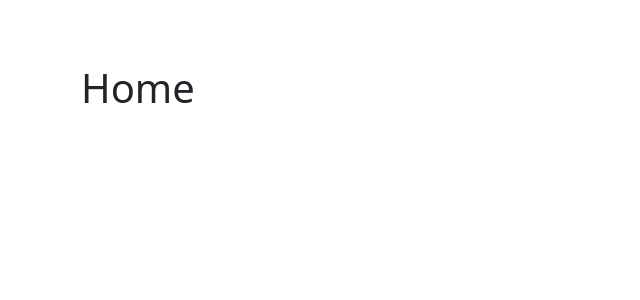
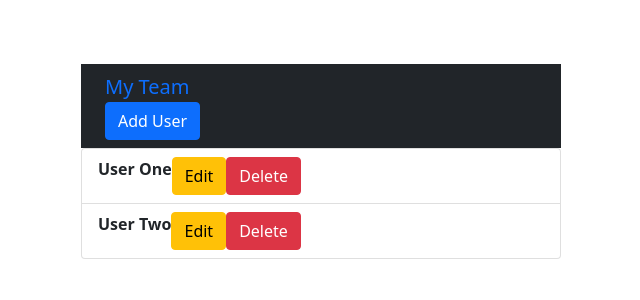
Before and after one commit to Ren33000/React--CRUD, a React (Create React App) app: page / in a window 1280 px wide. Shown: the top 300 px of the page, without its empty margins (319-959 px from the left). Built offline with nearby package versions, Linux system fonts and the light colour scheme.

Commit message:
Userlist added

```diff
--- /dev/null
+++ b/src/components/Heading.js
@@ -0,0 +1,20 @@
+import React from 'react';
+import { Link } from 'react-router-dom';
+import { Navbar, Nav, NavItem, NavbarBrand, Container} from 'reactstrap'
+
+const Heading = () => {
+    return (
+        <Navbar color="dark">
+            <Container>
+              <NavbarBrand href="/"> My Team</NavbarBrand>
+              <Nav>
+                  <NavItem>
+                      <Link className="btn btn-primary" to="/add">Add User</Link>
+                  </NavItem>
+              </Nav>
+            </Container>
+        </Navbar>
+    );
+};
+
+export default Heading;
--- a/src/components/Home.js
+++ b/src/components/Home.js
@@ -1,10 +1,13 @@
 import React from 'react';
+import Heading from './Heading';
+import UserList from './UserList';
 
 const Home = () => {
     return (
-        <div>
-            <h1>Home </h1>
-        </div>
+        <>
+            <Heading />
+            <UserList />
+        </>
     );
 };
 
--- /dev/null
+++ b/src/components/UserList.js
@@ -0,0 +1,28 @@
+import React from 'react';
+import { Link } from 'react-router-dom';
+import { ListGroup, ListGroupItem, Button, List} from 'reactstrap';
+
+const UserList = () => {
+    return (
+        <ListGroup>
+            <ListGroupItem className="d-flex">
+                <strong>User One </strong>
+                <div className="ml-auto">
+                    <Link className="btn btn-warning mr-1" to="/edit/1">Edit</Link>
+                    <Button color="danger">Delete</Button>
+                </div>
+            </ListGroupItem>
+
+            <ListGroupItem className="d-flex">
+                <strong>User Two </strong>
+                <div className="ml-auto">
+                    <Link className="btn btn-warning mr-1" to="/edit/1">Edit</Link>
+                    <Button color="danger">Delete</Button>
+                </div>
+            </ListGroupItem>
+        </ListGroup>
+
+    );
+};
+
+export default UserList;
```
